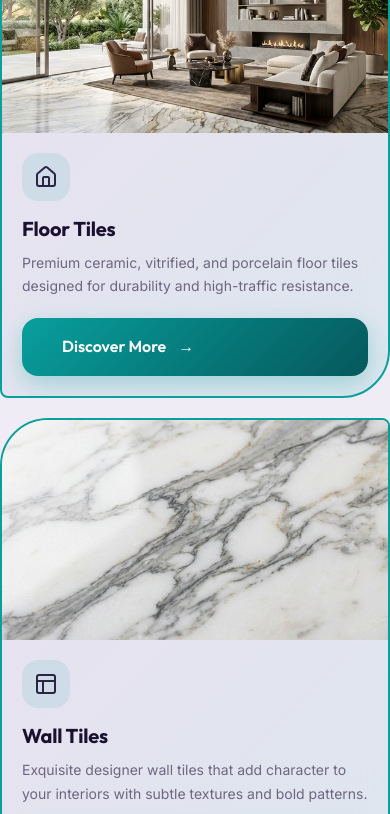
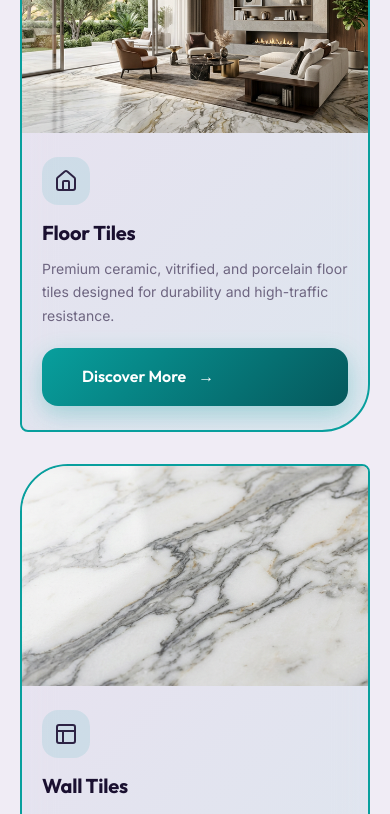
Before and after one commit to Eshbanoliver/Tiles-and-Granite--react-website-showcase, a React (Vite) app: page /services in a window 390 px wide. Shown: the part 1820-2634 px from the top of the page. Built offline with nearby package versions, Linux system fonts and the light colour scheme.

Commit message:
Updated files

```diff
--- a/src/index.css
+++ b/src/index.css
@@ -3478,7 +3478,8 @@ h6 {
   .promise-grid,
   .metrics-grid.metrics-3-col {
     grid-template-columns: 1fr;
-    gap: 20px;
+    gap: 32px;
+    padding: 0 16px;
   }
 
 
@@ -3661,12 +3662,26 @@ h6 {
   .timeline-grid,
   .promise-grid {
     grid-template-columns: 1fr;
-    gap: 16px;
+    gap: 24px;
+    padding: 0 12px;
+  }
+
+  .services-grid {
+    padding: 0 20px;
+    gap: 32px;
   }
 
 
   .section-title {
     font-size: 28px;
+    margin-bottom: 12px;
+  }
+
+  .service-card-body {
+    padding: 24px 20px;
+  }
+
+  .service-card h3 {
     margin-bottom: 12px;
   }
 
```
